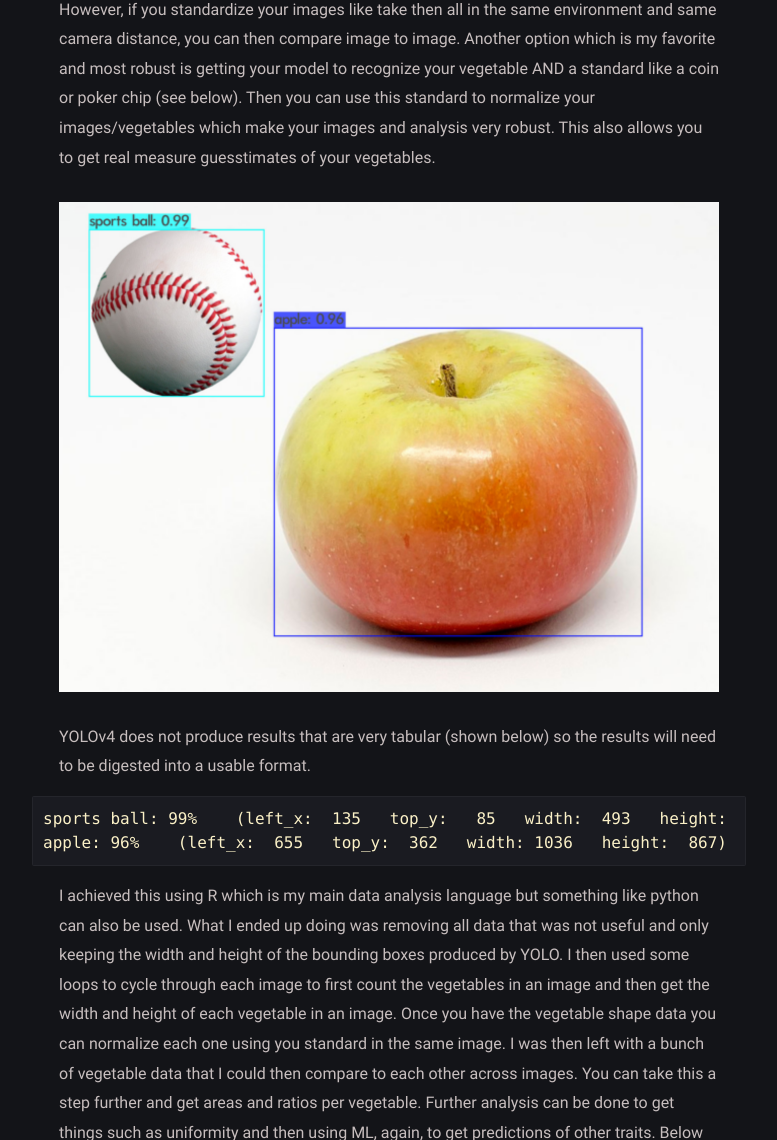
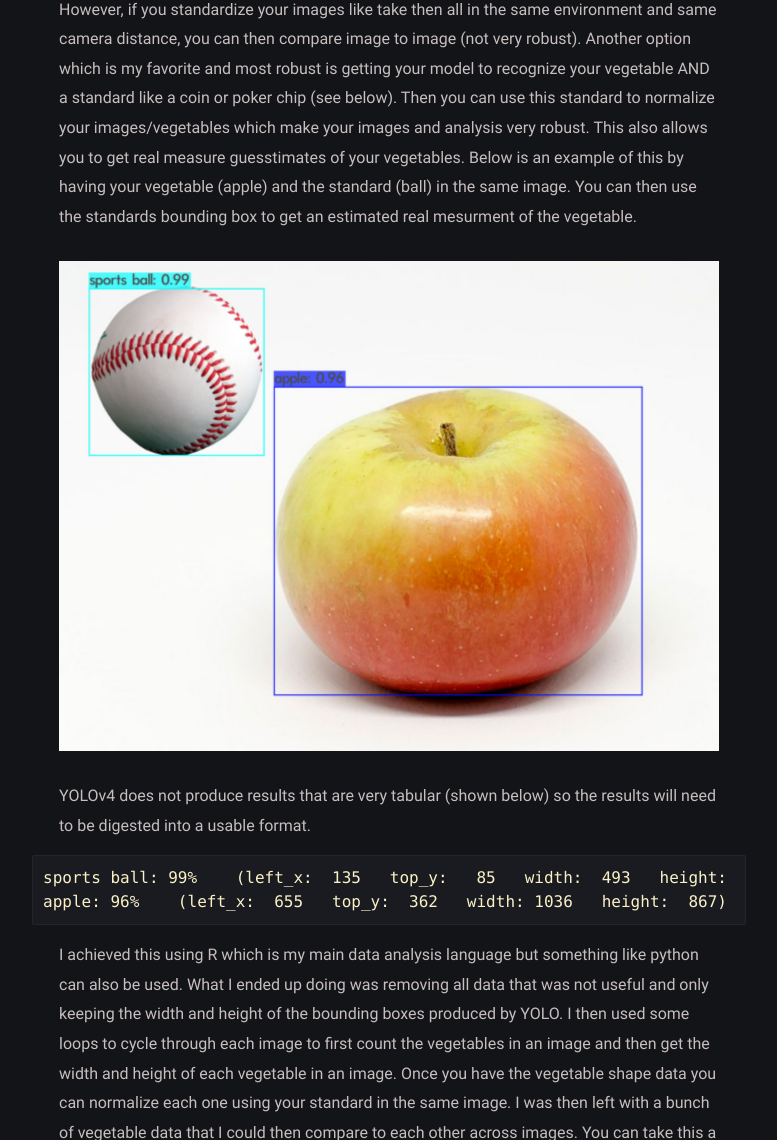
Before and after one commit to jknitey/jknitey.github.io, a Jekyll site: the page built from _posts/2021-09-06-bringing-vegetables-up-to-ML-speed.md, in a window 1280 px wide and 1400 px high, scrolled down 1720 px. Shown: the part 260-1400 px from the top of the window, without its empty margins (251-1028 px from the left). Built offline with Jekyll 4.4.1, drawn with Linux system fonts in a browser that asks for light colours; comment, search, counter and statistics services are not loaded; some of the changed text lies outside the part shown.

Commit message:
Update 2021-09-06-bringing-vegetables-up-to-ML-speed.md

````diff
--- a/_posts/2021-09-06-bringing-vegetables-up-to-ML-speed.md
+++ b/_posts/2021-09-06-bringing-vegetables-up-to-ML-speed.md
@@ -19,11 +19,11 @@
 
 After you have images annotated you can now start training a model following YOLO’s manual. You will need some GPUs for this training and something like Google Colab notebook can help if you don’t have access to GPU/TPUs. After many hours of model training you should have a ML model that you can begin to use for high throughout image phenotyping!
 
-Most likely if you just train a model to recognize a vegetable the best thing you can do is counting.
+Most likely if you just train a model to recognize a vegetable the best thing you can do is counting (example below).
 
 <img src="/assets/img/Count_Apples.png">
 
-However, if you standardize your images like take then all in the same environment and same camera distance, you can then compare image to image. Another option which is my favorite and most robust is getting your model to recognize your vegetable AND a standard like a coin or poker chip (see below). Then you can use this standard to normalize your images/vegetables which make your images and analysis very robust. This also allows you to get real measure guesstimates of your vegetables.
+However, if you standardize your images like take then all in the same environment and same camera distance, you can then compare image to image (not very robust). Another option which is my favorite and most robust is getting your model to recognize your vegetable AND a standard like a coin or poker chip (see below). Then you can use this standard to normalize your images/vegetables which make your images and analysis very robust. This also allows you to get real measure guesstimates of your vegetables. Below is an example of this by having your vegetable (apple) and the standard (ball) in the same image. You can then use the standards bounding box to get an estimated real mesurment of the vegetable.
 
 <img src="/assets/img/Annotated_Apple.png">
 
@@ -34,7 +34,7 @@
 apple: 96%    (left_x:  655   top_y:  362   width: 1036   height:  867)
 ```
 
-I achieved this using R which is my main data analysis language but something like python can also be used. What I ended up doing was removing all data that was not useful and only keeping the width and height of the bounding boxes produced by YOLO. I then used some loops to cycle through each image to first count the vegetables in an image and then get the width and height of each vegetable in an image. Once you have the vegetable shape data you can normalize each one using you standard in the same image. I was then left with a bunch of vegetable data that I could then compare to each other across images. You can take this a step further and get areas and ratios per vegetable. Further analysis can be done to get things such as uniformity and then using ML, again, to get predictions of other traits. Below is a small example of image normalizing:
+I achieved this using R which is my main data analysis language but something like python can also be used. What I ended up doing was removing all data that was not useful and only keeping the width and height of the bounding boxes produced by YOLO. I then used some loops to cycle through each image to first count the vegetables in an image and then get the width and height of each vegetable in an image. Once you have the vegetable shape data you can normalize each one using your standard in the same image. I was then left with a bunch of vegetable data that I could then compare to each other across images. You can take this a step further and get areas and ratios per vegetable. Further analysis can be done to get things such as uniformity and then using ML again to get predictions of other traits. Below is a small example of image normalizing:
 
 ```
 Cleaned data:
@@ -44,5 +44,6 @@
 
 Baseballs have a diameter of about 7.4 cm. This means for the ball above in the image, every 65.14 pixels  is about 1 cm. (493+471)/2 = 482 avg pixel of image ball. Then 482/7.4 cm = 65.14. That means the hypothetical apple in the image is roughly 15.90 cm x 13.31 cm. But remember this is only for this image and anything in this image! This normalization should be done for each image separately.
 
-##### Boom!
-You should now have a very robust high throughput digital phenotyping method you can use in your vegetable program! You can even take you ML model further and use it with videos but this takes much deeper analysis and planning.
+##### Finished!
+
+YOLO is a very helpful easy to use ML tool that anyone can learn to use. There are many free resources out there that can help someone achieve building an image recognition ML model. I hope the above can inspire others to explore image ML especially in vegetable agriculture. You can even take you ML models further and use it with videos but this takes much deeper analysis and planning.
````
